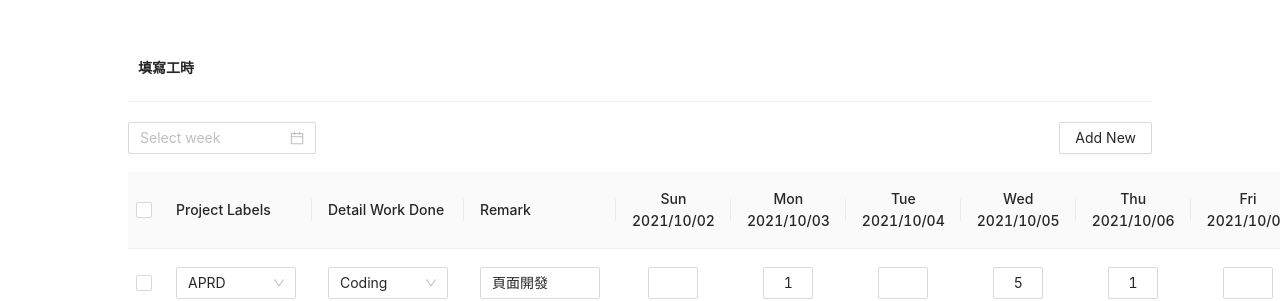
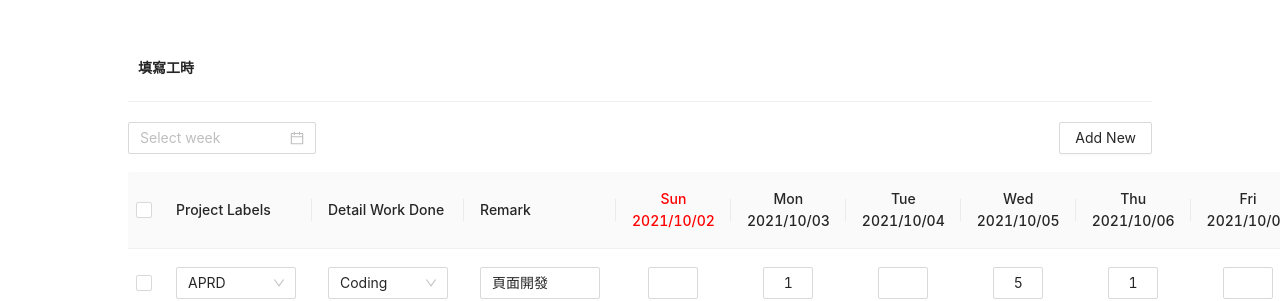
Before and after one commit to Lei-Hsu/TimeSheetTable, a React (Create React App) app: page / in a window 1280 px wide. Shown: the part 143-444 px from the top of the page. Built offline with nearby package versions, Linux system fonts and the light colour scheme.

Commit message:
add hoilday

```diff
--- a/src/TimeSheetTable.js
+++ b/src/TimeSheetTable.js
@@ -252,7 +252,16 @@ const TimeSheetTable = () => {
       })
     },
     {
-      title: dateData[0].date,
+      title: (() => {
+        const isHoliday = dateData[0].isHoliday
+        return (
+          <>
+            {
+              isHoliday ? <div style={{ color: "red" }}>{dateData[0].date}</div> : <div>{dateData[0].date}</div>
+            }
+          </>
+        )
+      }),
       dataIndex: ["date", dateData[0].date],
       key: dateData[0].date,
       align: "center",
@@ -268,7 +277,16 @@ const TimeSheetTable = () => {
       })
     },
     {
-      title: dateData[1].date,
+      title: (() => {
+        const isHoliday = dateData[1].isHoliday
+        return (
+          <>
+            {
+              isHoliday ? <div style={{ color: "red" }}>{dateData[1].date}</div> : <div>{dateData[1].date}</div>
+            }
+          </>
+        )
+      }),
       dataIndex: ["date", dateData[1].date],
       key: dateData[1].date,
       align: "center",
@@ -284,7 +302,16 @@ const TimeSheetTable = () => {
       })
     },
     {
-      title: dateData[2].date,
+      title: (() => {
+        const isHoliday = dateData[2].isHoliday
+        return (
+          <>
+            {
+              isHoliday ? <div style={{ color: "red" }}>{dateData[2].date}</div> : <div>{dateData[2].date}</div>
+            }
+          </>
+        )
+      }),
       dataIndex: ["date", dateData[2].date],
       key: dateData[2].date,
       align: "center",
@@ -300,7 +327,16 @@ const TimeSheetTable = () => {
       })
     },
     {
-      title: dateData[3].date,
+      title: (() => {
+        const isHoliday = dateData[3].isHoliday
+        return (
+          <>
+            {
+              isHoliday ? <div style={{ color: "red" }}>{dateData[3].date}</div> : <div>{dateData[3].date}</div>
+            }
+          </>
+        )
+      }),
       dataIndex: ["date", dateData[3].date],
       key: dateData[3].date,
       align: "center",
@@ -316,7 +352,16 @@ const TimeSheetTable = () => {
       })
     },
     {
-      title: dateData[4].date,
+      title: (() => {
+        const isHoliday = dateData[4].isHoliday
+        return (
+          <>
+            {
+              isHoliday ? <div style={{ color: "red" }}>{dateData[4].date}</div> : <div>{dateData[4].date}</div>
+            }
+          </>
+        )
+      }),
       dataIndex: ["date", dateData[4].date],
       key: dateData[4].date,
       align: "center",
@@ -332,7 +377,16 @@ const TimeSheetTable = () => {
       })
     },
     {
-      title: dateData[5].date,
+      title: (() => {
+        const isHoliday = dateData[5].isHoliday
+        return (
+          <>
+            {
+              isHoliday ? <div style={{ color: "red" }}>{dateData[5].date}</div> : <div>{dateData[5].date}</div>
+            }
+          </>
+        )
+      }),
       dataIndex: ["date", dateData[5].date],
       key: dateData[5].date,
       align: "center",
@@ -348,7 +402,16 @@ const TimeSheetTable = () => {
       })
     },
     {
-      title: dateData[6].date,
+      title: (() => {
+        const isHoliday = dateData[6].isHoliday
+        return (
+          <>
+            {
+              isHoliday ? <div style={{ color: "red" }}>{dateData[6].date}</div> : <div>{dateData[6].date}</div>
+            }
+          </>
+        )
+      }),
       dataIndex: ["date", dateData[6].date],
       key: dateData[6].date,
       align: "center",
```
